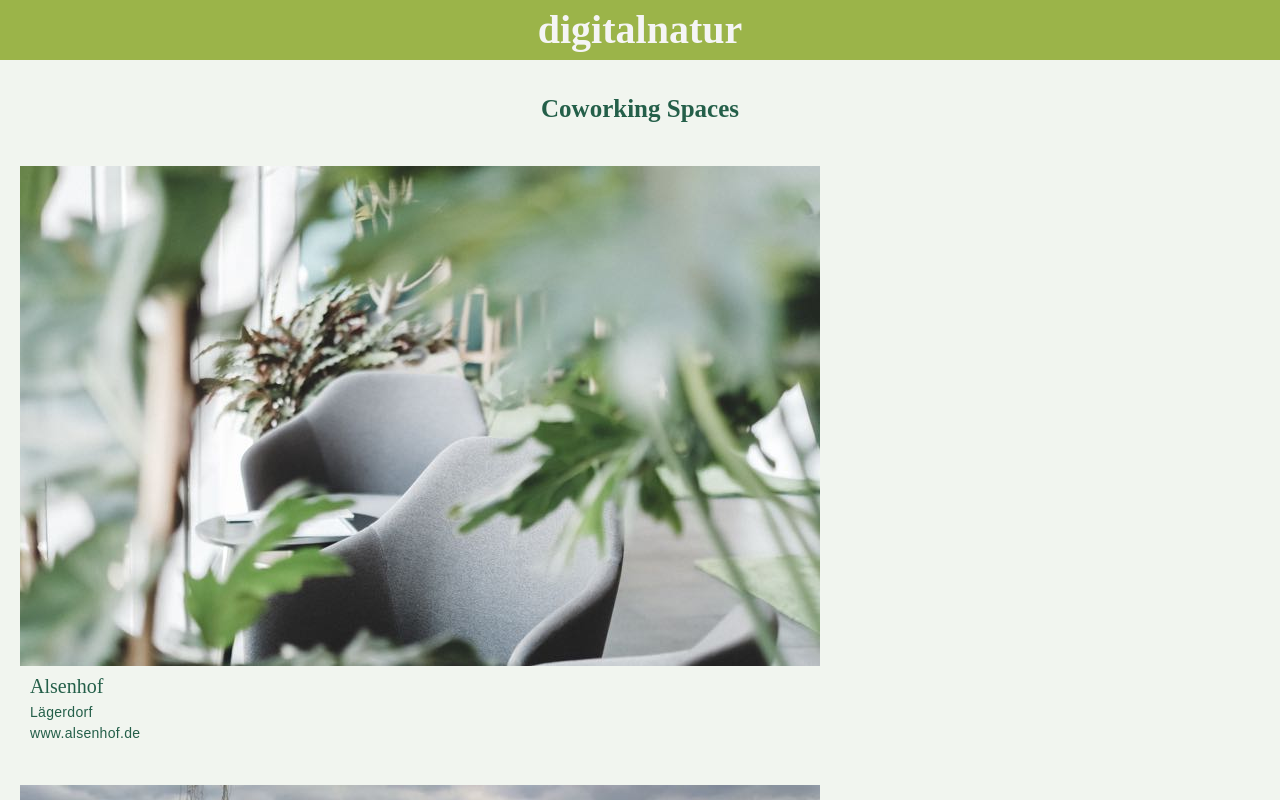
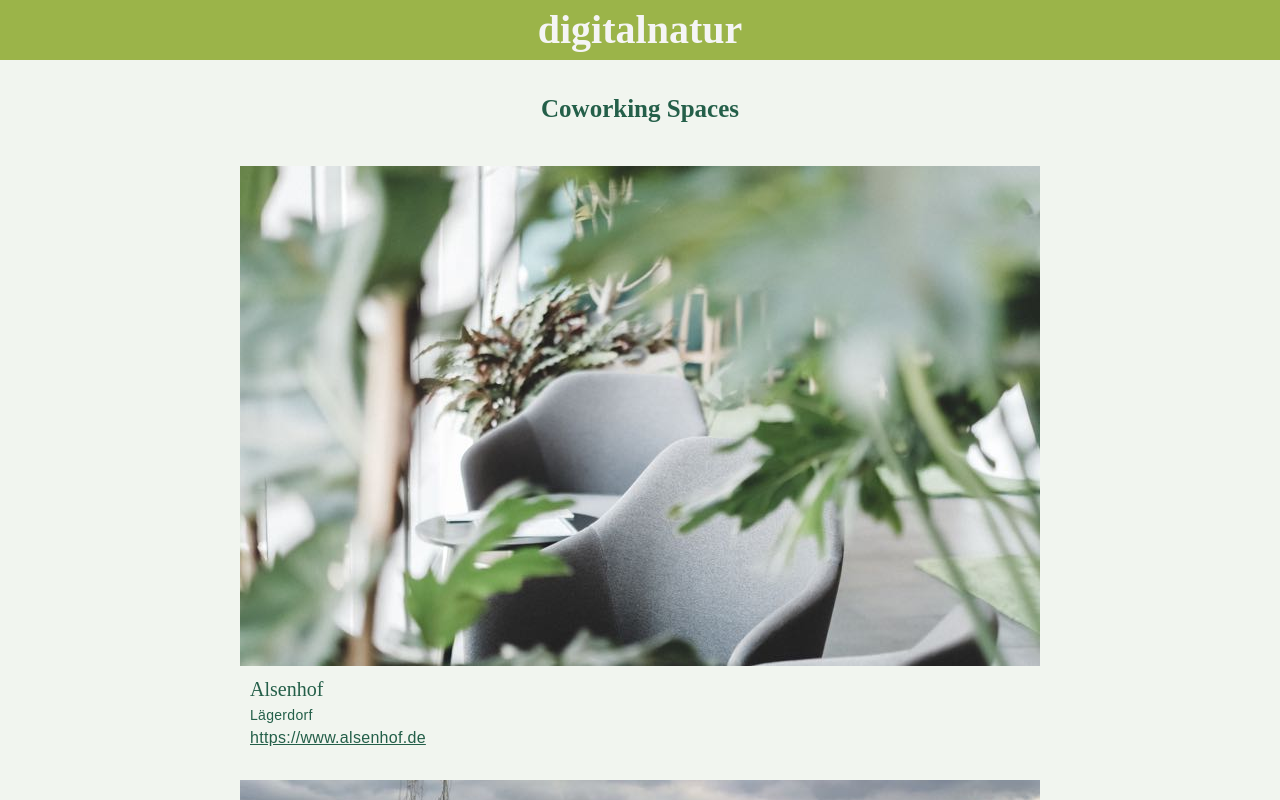
Before and after one commit to s-zanker/capstone-project, a React (Create React App) app: page / in a window 1280 px wide. Built offline with nearby package versions, Linux system fonts and the light colour scheme.

Commit message:
Add external link to each coworking space

```diff
--- a/src/App.js
+++ b/src/App.js
@@ -1,15 +1,25 @@
 import React from 'react'
+import { Route, Switch } from 'react-router-dom'
+import styled from 'styled-components'
+import workspaces from './assets/workspaces.json'
 import Header from './components/Header/Header'
-import styled from 'styled-components'
+import WorkspaceDetail from './components/WorkspaceDetail/WorkspaceDetail'
 import WorkspaceList from './components/WorkspaceList/WorkspaceList'
-import workspaces from './assets/workspaces.json'
 
 function App() {
   return (
     <AppGrid>
       <Header />
       <Main>
-        <WorkspaceList workspaces={workspaces} />
+        <Switch>
+          <Route exact path="/">
+            <WorkspaceList workspaces={workspaces} />
+          </Route>
+          <Route
+            path="/workspace/:id"
+            children={<WorkspaceDetail workspaces={workspaces} />}
+          />
+        </Switch>
       </Main>
     </AppGrid>
   )
--- a/src/GlobalStyles.js
+++ b/src/GlobalStyles.js
@@ -33,7 +33,6 @@ h1, h2, h3, h4, h5, h6 {
   margin: 0;
   font-family: 'Chivo', serif;
   font-weight: normal;
-  font-stretch: normal;
   font-style: normal;
   letter-spacing: normal;
 }
@@ -41,7 +40,8 @@ h1, h2, h3, h4, h5, h6 {
 h1 {
   font-size: 40px;
   font-weight: bold;
-  color: whitesmoke;}
+  color: whitesmoke;
+}
 
 h2 {
   font-size: 25px;
@@ -65,10 +65,10 @@ h4 {
   color: var(--darkgreen);
 }
 
-link {
+a {
   font-size: 16px;
   line-height: 1.5;
-  color: var(--sun-yellow);
+  color: var(--darkgreen);
 }
 
 p {
--- a/src/assets/workspaces.json
+++ b/src/assets/workspaces.json
@@ -3,7 +3,7 @@
     "_id": "5f0734c2af7264771ca52652",
     "name": "Alsenhof",
     "location": "Lägerdorf",
-    "url": "www.alsenhof.de",
+    "url": "https://www.alsenhof.de",
     "picture": "/images/justin-lim-acGAEEMguPo-unsplash.jpg"
   },
   {
--- a/src/components/Workspace/Workspace.js
+++ b/src/components/Workspace/Workspace.js
@@ -1,20 +1,25 @@
 import React from 'react'
+import { Link } from 'react-router-dom'
 import styled from 'styled-components'
 
 export default function Workspace({ workspace }) {
   return (
     <StyledWorkspaceItem>
-      <img src={process.env.PUBLIC_URL + workspace.picture} alt="" />
+      <Link to={`/workspace/${workspace._id}`}>
+        <img src={process.env.PUBLIC_URL + workspace.picture} alt="" />
+      </Link>
       <h4>{workspace.name}</h4>
       <div className="p-green">{workspace.location}</div>
-      <div className="p-green">{workspace.url}</div>
+      <div className="p-green">
+        <a href={workspace.url} target="_blank" rel="noopener noreferrer">
+          {workspace.url}
+        </a>
+      </div>
     </StyledWorkspaceItem>
   )
 }
 
 const StyledWorkspaceItem = styled.div`
-  margin-bottom: 40px;
-
   h4 {
     margin-left: 10px;
   }
--- /dev/null
+++ b/src/components/WorkspaceDetail/WorkspaceDetail.js
@@ -0,0 +1,22 @@
+import React from 'react'
+import { useParams } from 'react-router-dom'
+
+export default function WorkspaceDetail({ workspaces }) {
+  let { id } = useParams()
+
+  const { name, location, url, picture } = workspaces.find(
+    (workspace) => workspace._id === id
+  )
+
+  console.log(name)
+  return (
+    <section>
+      <img src={process.env.PUBLIC_URL + picture} alt="" />
+      <h1>{name}</h1>
+      <ul>
+        <li>{location}</li>
+        <li>{url}</li>
+      </ul>
+    </section>
+  )
+}
--- a/src/components/WorkspaceList/WorkspaceList.js
+++ b/src/components/WorkspaceList/WorkspaceList.js
@@ -1,14 +1,23 @@
 import React from 'react'
 import Workspace from '../Workspace/Workspace'
+import styled from 'styled-components'
 
 export default function WorkspaceList({ workspaces }) {
   return (
     <>
       <h2>Coworking Spaces</h2>
       <br />
-      {workspaces.map((workspace) => (
-        <Workspace workspace={workspace} key={workspace._id} />
-      ))}
+      <Grid>
+        {workspaces.map((workspace) => (
+          <Workspace workspace={workspace} key={workspace._id} />
+        ))}
+      </Grid>
     </>
   )
 }
+
+const Grid = styled.div`
+  display: grid;
+  gap: 30px;
+  justify-content: center;
+`
--- a/src/index.js
+++ b/src/index.js
@@ -1,13 +1,16 @@
 import React from 'react'
 import ReactDOM from 'react-dom'
+import { BrowserRouter as Router } from 'react-router-dom'
+import App from './App'
 import GlobalStyles from './GlobalStyles'
-import App from './App'
 import * as serviceWorker from './serviceWorker'
 
 ReactDOM.render(
   <React.StrictMode>
     <GlobalStyles />
-    <App />
+    <Router>
+      <App />
+    </Router>
   </React.StrictMode>,
   document.getElementById('root')
 )
```
